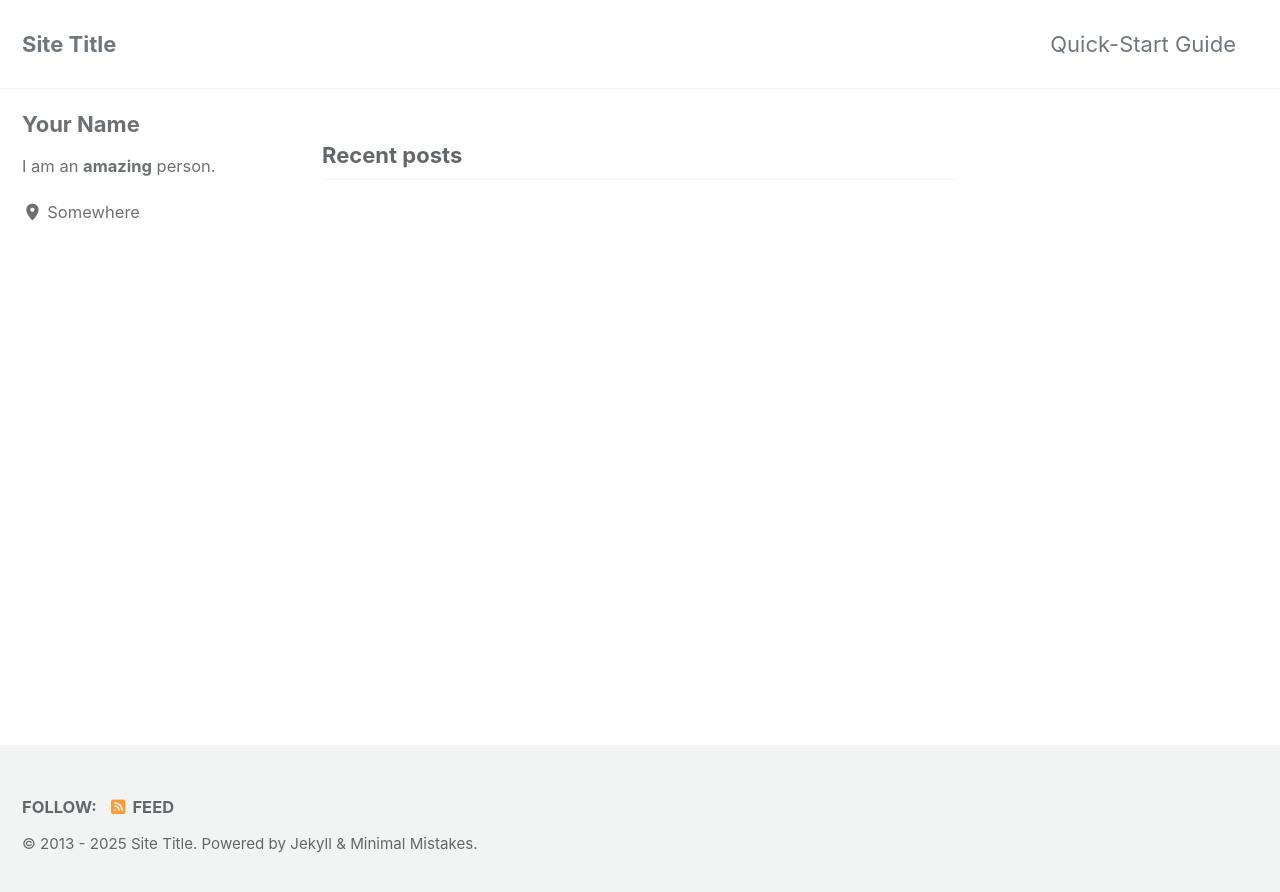
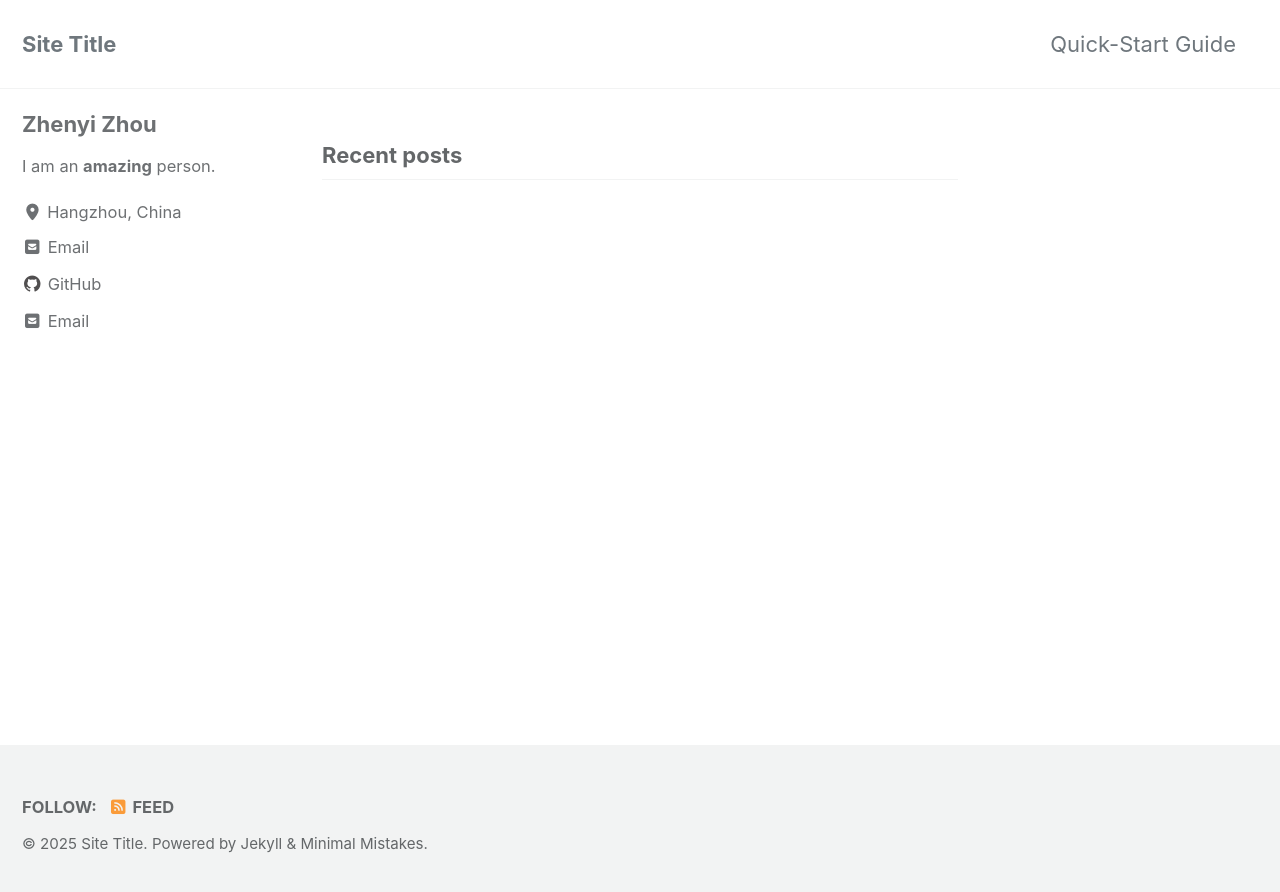
Before and after one commit to BioGavin/BioGavin.github.io, a Jekyll site: the page built from index.html, in a window 1280 px wide. Shown: the top 892 px of the page. Built offline with Jekyll 4.4.1, drawn with Linux system fonts in a browser that asks for light colours; cached includes are drawn as plain includes; the list of posts is cut into pages by our own code.

Commit message:
Add config

```diff
--- a/_config.yml
+++ b/_config.yml
@@ -20,9 +20,9 @@ rtl                      : # true, false (default) # turns direction of the page
 title                    : "Site Title"
 title_separator          : "-"
 subtitle                 : # site tagline that appears below site title in masthead
-name                     : "Your Name"
+name                     : "Zhenyi Zhou"
 description              : "An amazing website."
-url                      : # the base hostname & protocol for your site e.g. "https://mmistakes.github.io"
+url                      : "https://BioGavin.github.io"
 baseurl                  : # the subpath of your site, e.g. "/blog"
 repository               : # GitHub username/repo-name e.g. "mmistakes/minimal-mistakes"
 teaser                   : # path of fallback teaser image, e.g. "/assets/images/500x300.png"
@@ -113,15 +113,15 @@ analytics:
 
 # Site Author
 author:
-  name             : "Your Name"
+  name             : "Zhenyi Zhou"
   avatar           : # path of avatar image, e.g. "/assets/images/bio-photo.jpg"
   bio              : "I am an **amazing** person."
-  location         : "Somewhere"
-  email            :
+  location         : "Hangzhou, China"
+  email            : "gavinchou64@gmail.com"
   links:
     - label: "Email"
       icon: "fas fa-fw fa-envelope-square"
-      # url: "mailto:your.name@email.com"
+      url: "mailto:gavinchou64@gmail.com"
     - label: "Website"
       icon: "fas fa-fw fa-link"
       # url: "https://your-website.com"
@@ -133,7 +133,7 @@ author:
       # url: "https://facebook.com/"
     - label: "GitHub"
       icon: "fab fa-fw fa-github"
-      # url: "https://github.com/"
+      url: "https://github.com/BioGavin"
     - label: "Instagram"
       icon: "fab fa-fw fa-instagram"
       # url: "https://instagram.com/"
@@ -159,7 +159,7 @@ footer:
     - label: "Instagram"
       icon: "fab fa-fw fa-instagram"
       # url:
-  since: "2013"
+  since: "2025"
 
 
 # Reading Files
@@ -229,7 +229,7 @@ sass:
 
 # Outputting
 permalink: /:categories/:title/
-timezone: # https://en.wikipedia.org/wiki/List_of_tz_database_time_zones
+timezone: Asia/Shanghai # https://en.wikipedia.org/wiki/List_of_tz_database_time_zones
 
 
 # Pagination with jekyll-paginate
```
